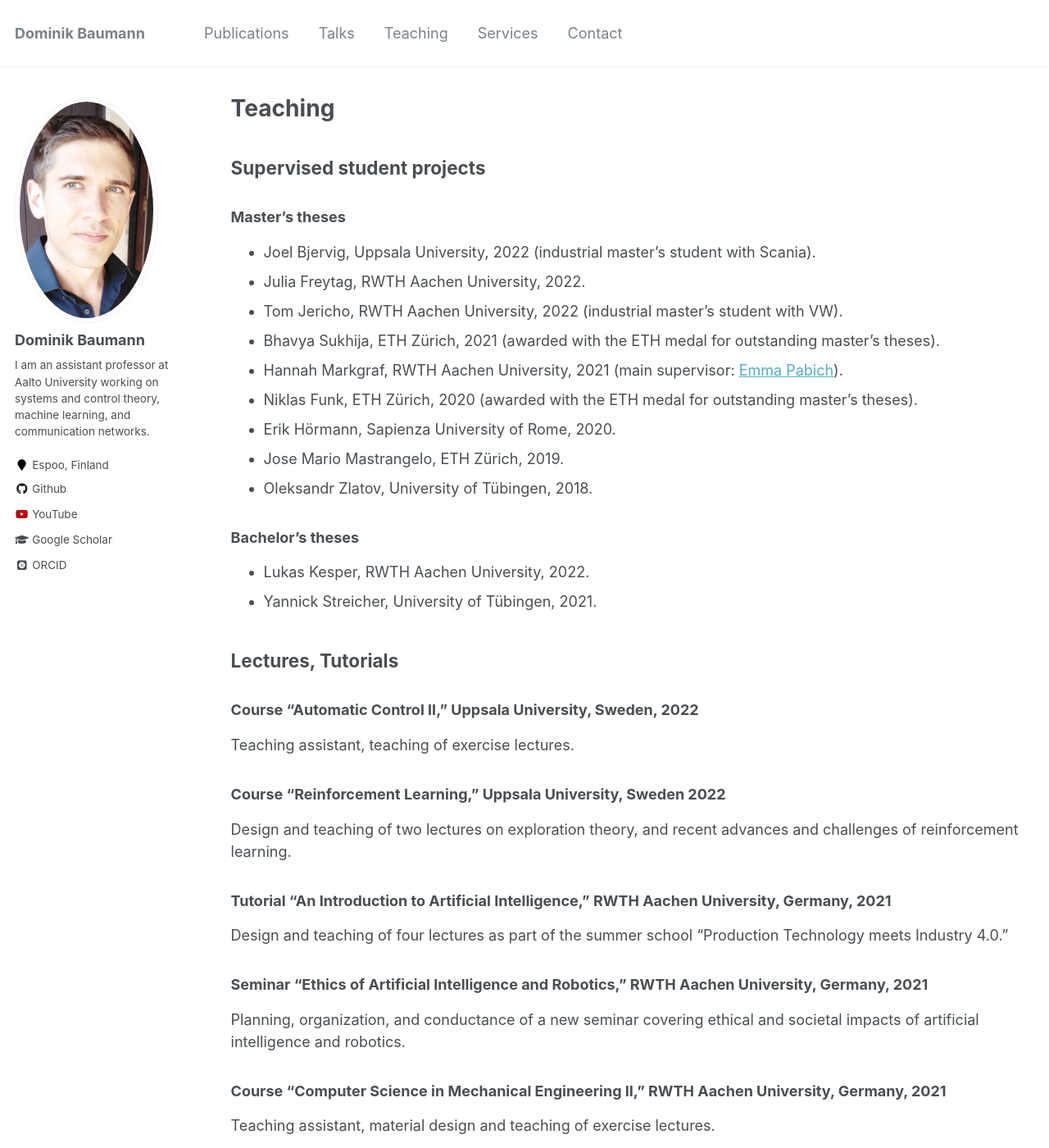
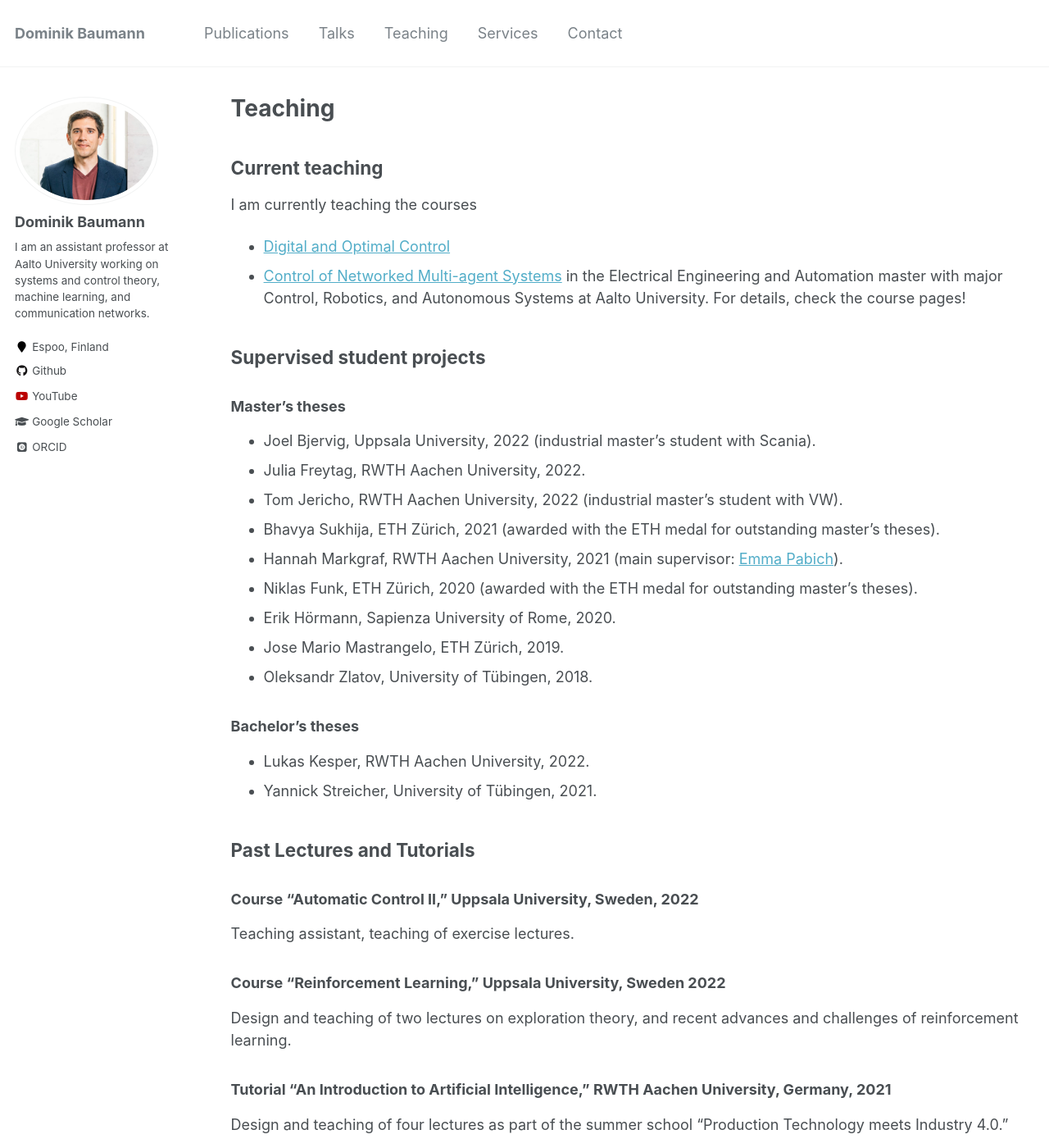
Before and after one commit to baumanndominik/baumanndominik.github.io, a Jekyll site: the page built from _pages/teaching.md, in a window 1280 px wide and 1400 px high. Shown: the whole window at 82% size. Built offline with Jekyll 4.4.1, drawn with Linux system fonts in a browser that asks for light colours; some web fonts are replaced.

Commit message:
published paper, teaching updates, new profile picture

```diff
--- a/_pages/teaching.md
+++ b/_pages/teaching.md
@@ -4,6 +4,13 @@ title: "Teaching"
 permalink: /teaching/
 author_profile: true
 ---
+
+## Current teaching
+
+I am currently teaching the courses
+* [Digital and Optimal Control](https://mycourses.aalto.fi/course/view.php?id=39450)
+* [Control of Networked Multi-agent Systems](https://courses.aalto.fi/s/course/a057T00000IdbOxQAJ/networked-control-of-multiagent-systems?language=en_US)
+in the Electrical Engineering and Automation master with major Control, Robotics, and Autonomous Systems at Aalto University. For details, check the course pages!
 
 ## Supervised student projects
 ### Master's theses
@@ -21,7 +28,7 @@ author_profile: true
 * Lukas Kesper, RWTH Aachen University, 2022.
 * Yannick Streicher, University of Tübingen, 2021.
 
-## Lectures, Tutorials
+## Past Lectures and Tutorials
 
 ### Course "Automatic Control II," Uppsala University, Sweden, 2022
 Teaching assistant, teaching of exercise lectures.
```
Also changed, not shown: _pages/publications.md (+1 -1 lines), images/profile_pic_aachen.jpg (added), images/profile_pic_research.jpg.
